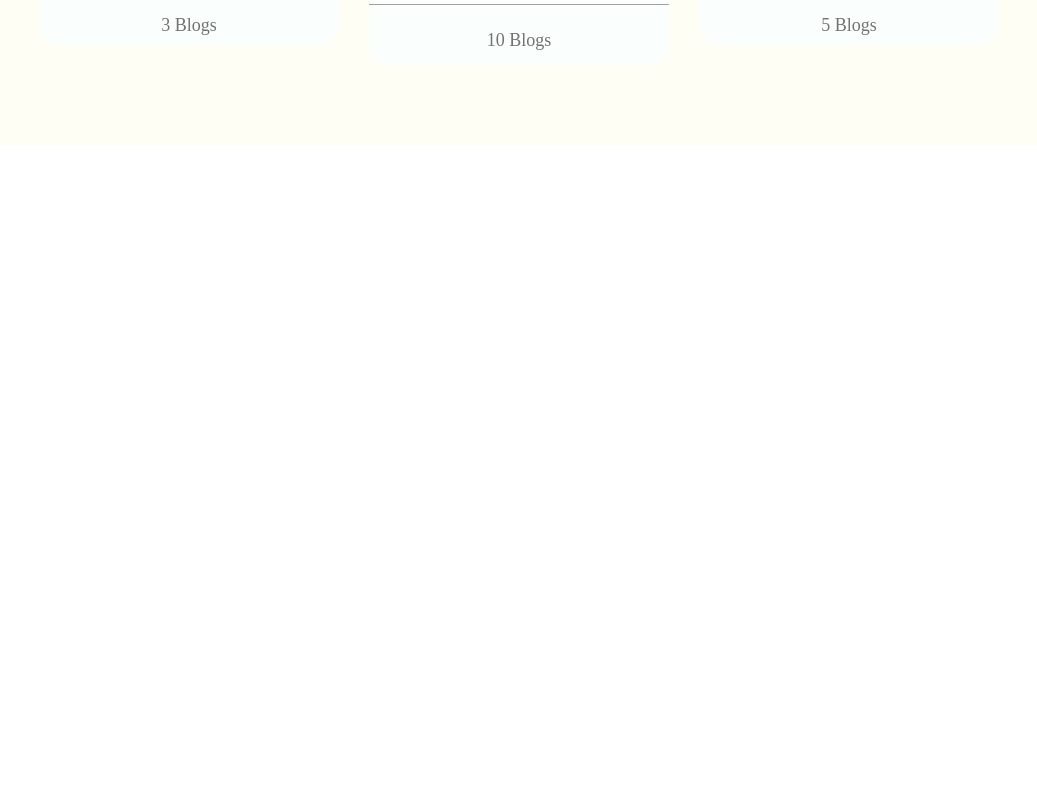
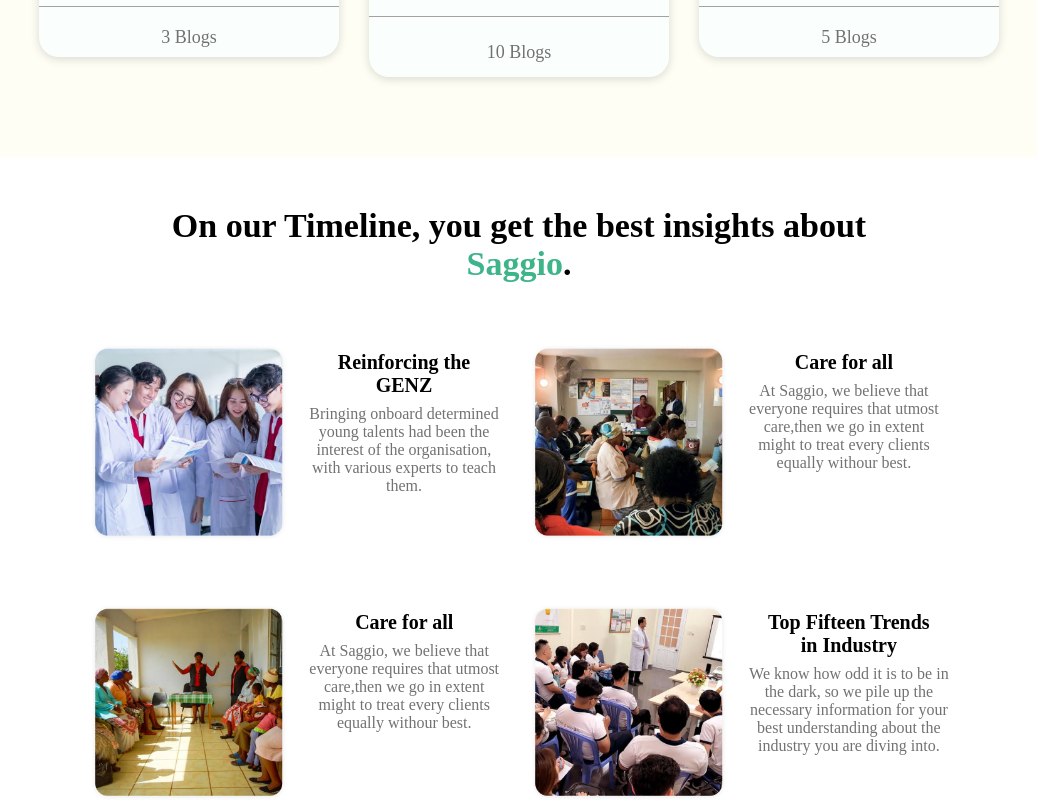
Before and after one commit to Worksquare/Saggio, a React (Vite) app: page / in a window 1280 px wide. Shown: the part 2000-2800 px from the top of the page, without its empty margins (121-1158 px from the left). Before the commit the page ends 2177 px from the top, so only its background shows below. Built offline with nearby package versions, Linux system fonts and the light colour scheme.

Commit message:
worked on the home page file

```diff
--- a/src/pages/Home.css
+++ b/src/pages/Home.css
@@ -26,6 +26,7 @@
   border: 1px solid #3eb489;
 }
 
+/** SECTION TWO */
 .home .home-section-two {
   display: flex;
   justify-content: center;
@@ -36,7 +37,7 @@
 
 .home .home-section-two .partners h3 {
   text-align: center;
-  margin-bottom: 30px;
+  margin-bottom: 34px;
   font-size: 30px;
 }
 
@@ -47,6 +48,7 @@
   font-size: 30px;
 }
 
+/** SECTION THREE */
 .home .home-section-three {
   max-width: 600px;
   height: 420px;
@@ -103,6 +105,7 @@
   height: 250px;
 }
 
+/**SECTION FOUR */
 .home .home-section-four {
   background-color: #fffef4;
   padding: 40px;
@@ -110,7 +113,7 @@
 
 .home .home-section-four h3 {
   text-align: center;
-  font-size: 30px;
+  font-size: 34px;
   font-weight: 700;
   margin-bottom: 50px;
 }
@@ -130,7 +133,7 @@
   height: 300px;
   background-color: #fafffd;
   border-radius: 20px;
-  /* border: 1px solid black; */
+  box-shadow: 0px 2px 10px 0px rgba(0, 0, 0, 0.15);
 }
 
 .home-section-four .home-plans .home-diamond-plan {
@@ -139,6 +142,7 @@
   height: 340px;
   background-color: #fafffd;
   border-radius: 20px;
+  box-shadow: 0px 2px 10px 0px rgba(0, 0, 0, 0.15);
 }
 
 .home-section-four .home-plans .home-silver-plan h4,
@@ -174,3 +178,124 @@
   padding: 25px;
   border-top: 0.1px solid #a6a1a1;
 }
+
+/**SECTION FIVE */
+
+.home .home-section-five h3 {
+  text-align: center;
+  font-size: 34px;
+  font-weight: 700;
+  margin-top: 50px;
+}
+
+.home .home-section-five span {
+  color: #3eb489;
+}
+
+.home .home-section-five .home-timelines {
+  display: flex;
+  gap: 30px;
+  justify-content: center;
+  align-items: center;
+}
+
+.home-section-five .home-timeline-one .timeline-one-upper,
+.home-section-five .home-timeline-one .timeline-one-lower,
+.home-section-five .home-timeline-two .timeline-two-upper,
+.home-section-five .home-timeline-two .timeline-two-lower {
+  display: flex;
+  gap: 20px;
+  margin: 60px 0;
+}
+
+.home-section-five .home-timeline-one .timeline-one-upper img,
+.home-section-five .home-timeline-one .timeline-one-lower img,
+.home-section-five .home-timeline-two .timeline-two-upper img,
+.home-section-five .home-timeline-two .timeline-two-lower img {
+  width: 200px;
+  height: 200px;
+}
+
+.home-section-five .home-timeline-one .timeline-one-upper h5,
+.home-section-five .home-timeline-one .timeline-one-lower h5,
+.home-section-five .home-timeline-two .timeline-two-upper h5,
+.home-section-five .home-timeline-two .timeline-two-lower h5 {
+  margin: 8px 0;
+  font-size: 20px;
+}
+
+.home-section-five .home-timeline-one .timeline-one-upper p,
+.home-section-five .home-timeline-one .timeline-one-lower p,
+.home-section-five .home-timeline-two .timeline-two-upper p,
+.home-section-five .home-timeline-two .timeline-two-lower p {
+  color: #727272;
+  font-size: 16px;
+}
+
+/** SECTION SIX */
+.home .home-section-six {
+  background-color: #fffef4;
+}
+
+.home .home-section-six .section-six-testimonial {
+  max-width: 600px;
+  margin: 100px auto;
+  text-align: center;
+  padding: 20px;
+  /* border: 2px solid red; */
+}
+
+.home-section-six .section-six-testimonial h3 {
+  font-size: 34px;
+  font-weight: 700;
+  margin: 30px 0;
+}
+
+.home-section-six .section-six-testimonial p {
+  color: #727272;
+  font-size: 18px;
+  margin-bottom: 30px;
+}
+
+.home-section-six .section-six-testimonial img {
+  width: 500px;
+  height: 300px;
+  border: 1px solid yellowgreen;
+  margin-bottom: 40px;
+}
+
+/** SECTION SEVEN */
+.home .home-section-seven h3 {
+  font-size: 34px;
+  font-weight: 700;
+  text-align: center;
+}
+.home .home-section-seven .section-seven-product {
+  display: flex;
+  justify-content: space-evenly;
+  align-items: center;
+  max-width: 600px;
+  margin: 50px auto;
+  padding: 20px;
+  border-radius: 20px;
+  background-color: #e9effe;
+}
+
+.home .home-section-seven .section-seven-product h4 {
+  margin: 20px 0 30px 0;
+  font-size: 30px;
+  font-weight: 700;
+}
+
+.home .home-section-seven .section-seven-product a {
+  padding: 10px 14px;
+  font-weight: 700;
+  color: #fff;
+  background-color: var(--mainColor);
+  border-radius: 6px;
+}
+
+.home .home-section-seven .section-seven-product img {
+  width: 250px;
+  height: 250px;
+}
--- a/src/pages/Home.jsx
+++ b/src/pages/Home.jsx
@@ -1,9 +1,15 @@
 import { Link } from "react-router-dom";
 
 //Assets
-import vid from "../assets/Rectangle 3.png";
+import video1 from "../assets/Rectangle 3.png";
+import video2 from "../assets/Rectangle-29.png";
 import image35 from "../assets/Rectangle-35.png";
 import image36 from "../assets/Rectangle-36.png";
+import image31 from "../assets/Rectangle-31.png";
+import image32 from "../assets/Rectangle-32.png";
+import image33 from "../assets/Rectangle-33.png";
+import image34 from "../assets/Rectangle-34.png";
+import image44 from "../assets/Rectangle-44.png";
 
 //style
 import "./Home.css";
@@ -21,7 +27,7 @@ const Home = () => {
         </div>
 
         <div>
-          <img src={vid} alt="video" />
+          <img src={video1} alt="video" />
         </div>
       </section>
 
@@ -59,6 +65,7 @@ const Home = () => {
         </div>
       </section>
 
+      {/* SECTION FOUR */}
       <section className="home-section-four">
         <h3>
           Make the best choice by choosing <br />
@@ -67,7 +74,9 @@ const Home = () => {
 
         <div className="home-plans">
           <div className="home-silver-plan">
-            <h4>SILVER</h4>
+            <Link to="#">
+              <h4>SILVER</h4>
+            </Link>
             <ul>
               <li>1 Workspace</li>
               <li>5 Courses</li>
@@ -77,7 +86,9 @@ const Home = () => {
           </div>
 
           <div className="home-diamond-plan">
-            <h4>DIAMOND</h4>
+            <Link to="#">
+              <h4>DIAMOND</h4>
+            </Link>
             <ul>
               <li>5 Workspaces</li>
               <li>15 Courses</li>
@@ -87,7 +98,9 @@ const Home = () => {
           </div>
 
           <div className="home-gold-plan">
-            <h4>GOLD</h4>
+            <Link to="#">
+              <h4>GOLD</h4>
+            </Link>
             <ul>
               <li>3 Workspaces</li>
               <li>10 Courses</li>
@@ -97,6 +110,115 @@ const Home = () => {
           </div>
         </div>
       </section>
+
+      {/* SECTION FIVE */}
+      <section className="home-section-five">
+        <h3>
+          On our Timeline, you get the best insights about <br />
+          <span>Saggio</span>.
+        </h3>
+
+        <div className="home-timelines">
+          <div className="home-timeline-one">
+            <div className="timeline-one-upper">
+              <img src={image31} alt="timeline photo" />
+              <div>
+                <h5>
+                  Reinforcing the <br />
+                  GENZ
+                </h5>
+                <p>
+                  Bringing onboard determined <br />
+                  young talents had been the <br />
+                  interest of the organisation, <br />
+                  with various experts to teach <br />
+                  them.
+                </p>
+              </div>
+            </div>
+
+            <div className="timeline-one-lower">
+              <img src={image34} alt="timeline photo" />
+              <div>
+                <h5>Care for all</h5>
+                <p>
+                  At Saggio, we believe that <br />
+                  everyone requires that utmost <br />
+                  care,then we go in extent <br />
+                  might to treat every clients <br />
+                  equally withour best.
+                </p>
+              </div>
+            </div>
+          </div>
+
+          <div className="home-timeline-two">
+            <div className="timeline-two-upper">
+              <img src={image32} alt="timeline photo" />
+              <div>
+                <h5>Care for all</h5>
+                <p>
+                  At Saggio, we believe that <br />
+                  everyone requires that utmost <br />
+                  care,then we go in extent <br />
+                  might to treat every clients <br />
+                  equally withour best.
+                </p>
+              </div>
+            </div>
+
+            <div className="timeline-two-lower">
+              <img src={image33} alt="timeline photo" />
+              <div>
+                <h5>
+                  Top Fifteen Trends <br /> in Industry
+                </h5>
+                <p>
+                  We know how odd it is to be in <br />
+                  the dark, so we pile up the <br />
+                  necessary information for your <br />
+                  best understanding about the <br />
+                  industry you are diving into.
+                </p>
+              </div>
+            </div>
+          </div>
+        </div>
+      </section>
+
+      {/* SECTION SIX */}
+      <section className="home-section-six">
+        <div className="section-six-testimonial">
+          <h3>Look at what our clients got for you.</h3>
+
+          <p>
+            We meet with our clients and capture a direct testimony <br />
+            that speaks well about what we do.
+          </p>
+
+          <img src={video2} alt="testimonial video" />
+        </div>
+      </section>
+
+      {/* SECTION SEVEN */}
+      <section className="home-section-seven">
+        <h3>Know more about our Product</h3>
+
+        <div className="section-seven-product">
+          <div>
+            <p>Struggling to navigate the product?</p>
+            <h4>
+              Book a One on One <br />
+              session, we are ready <br />
+              to serve you better!
+            </h4>
+
+            <Link to="#">BOOK A DEMO</Link>
+          </div>
+
+          <img src={image44} alt="product photo" />
+        </div>
+      </section>
     </main>
   );
 };
```
Also changed, not shown: src/assets/Rectangle-29.png (added), src/assets/love.png (renamed from src/assets/pngwing.png).
